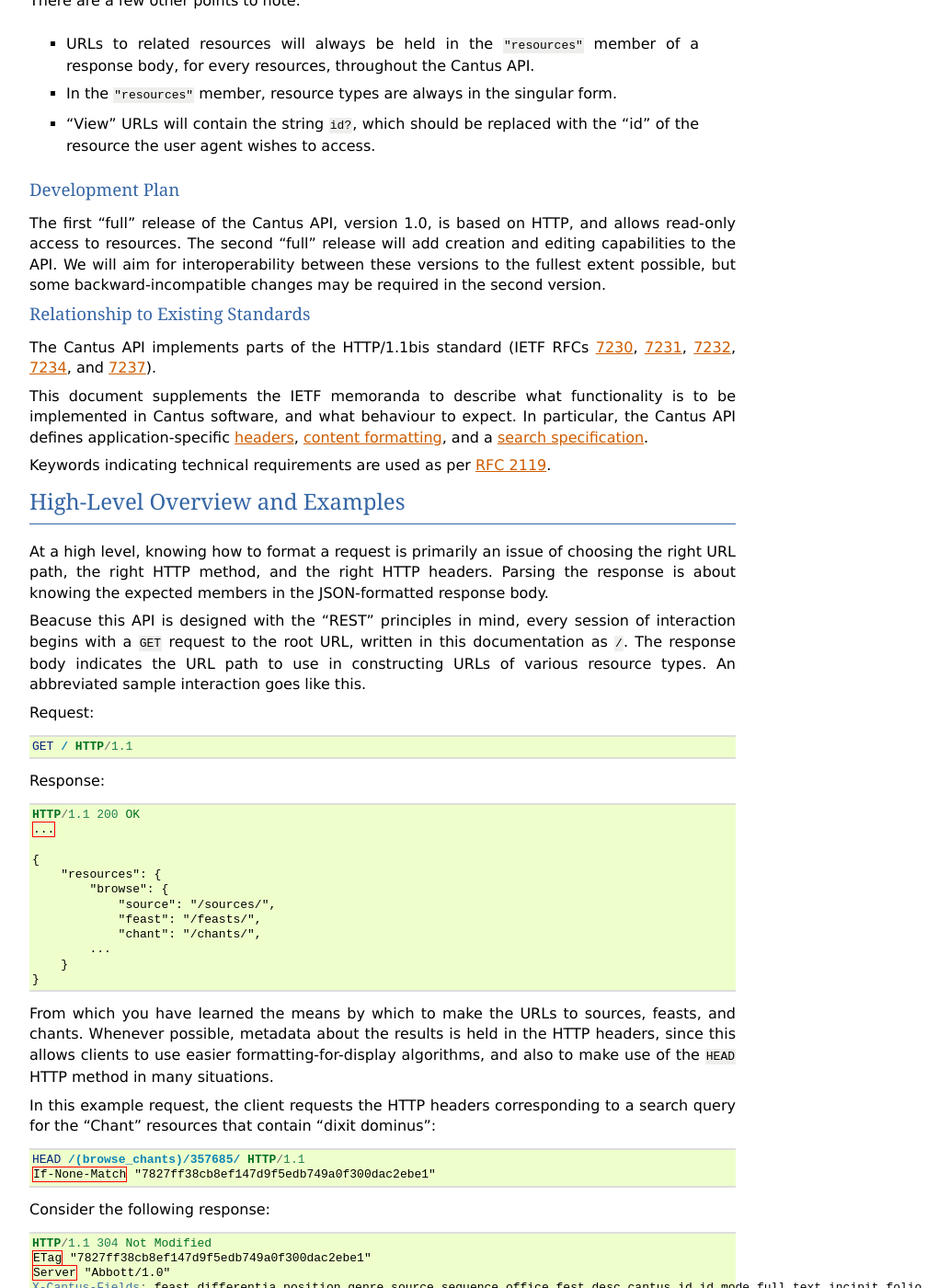
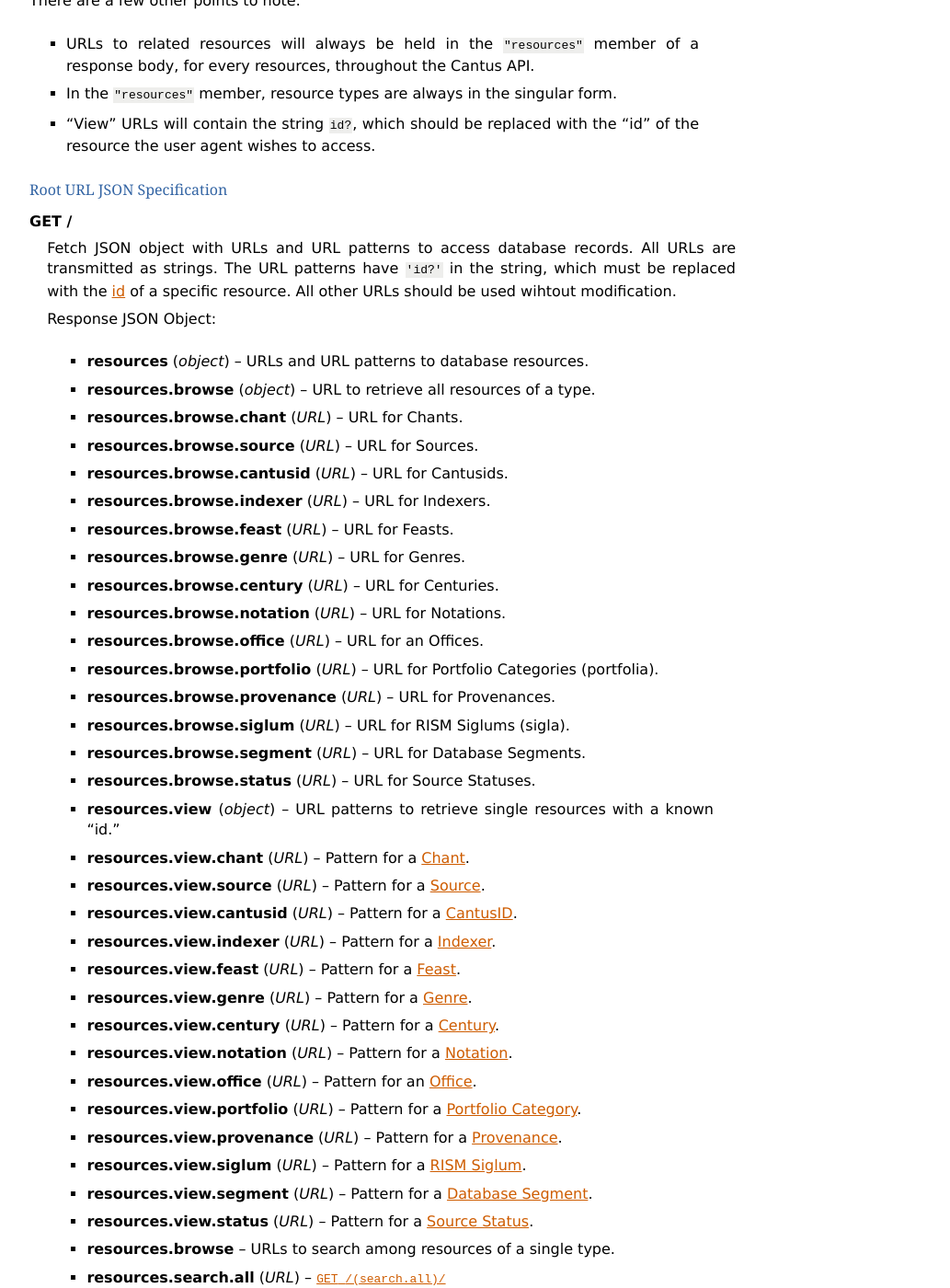
Before and after one commit to CANTUS-Project/api, a Sphinx documentation site: the page built from source/index.rst, in a window 1280 px wide and 1400 px high, scrolled down 1594 px. Shown: the whole window at 92% size, without its empty margins (48-1081 px from the left). Built offline with Sphinx 7.4.7, drawn with Linux system fonts in a browser that asks for light colours; some of the changed text lies outside the part shown.

Commit message:
Add spec for root URL
Now I've formalized how/where to find URLs to all the resource types! Wow!

Closes #9

```diff
--- a/source/index.rst
+++ b/source/index.rst
@@ -85,6 +85,79 @@
     - In the ``"resources"`` member, resource types are always in the singular form.
     - "View" URLs will contain the string ``id?``, which should be replaced with the "id" of the
       resource the user agent wishes to access.
+
+.. _`root url json specification`:
+
+Root URL JSON Specification
+***************************
+
+.. http:get:: /
+    :synopsis: Get URLs for database resources.
+
+    Fetch JSON object with URLs and URL patterns to access database records. All URLs are
+    transmitted as strings. The URL patterns have ``'id?'`` in the string, which must be replaced
+    with the :ref:`id <resource ids>` of a specific resource. All other URLs should be used wihtout
+    modification.
+
+    :>json object resources: URLs and URL patterns to database resources.
+    :>json object resources.browse: URL to retrieve all resources of a type.
+    :>json URL resources.browse.chant: URL for Chants.
+    :>json URL resources.browse.source: URL for Sources.
+    :>json URL resources.browse.cantusid: URL for Cantusids.
+    :>json URL resources.browse.indexer: URL for Indexers.
+    :>json URL resources.browse.feast: URL for Feasts.
+    :>json URL resources.browse.genre: URL for Genres.
+    :>json URL resources.browse.century: URL for Centuries.
+    :>json URL resources.browse.notation: URL for Notations.
+    :>json URL resources.browse.office: URL for an Offices.
+    :>json URL resources.browse.portfolio: URL for Portfolio Categories (portfolia).
+    :>json URL resources.browse.provenance: URL for Provenances.
+    :>json URL resources.browse.siglum: URL for RISM Siglums (sigla).
+    :>json URL resources.browse.segment: URL for Database Segments.
+    :>json URL resources.browse.status: URL for Source Statuses.
+    :>json object resources.view: URL patterns to retrieve single resources with a known "id."
+    :>json URL resources.view.chant: Pattern for a :ref:`chant resource type`.
+    :>json URL resources.view.source: Pattern for a :ref:`source resource type`.
+    :>json URL resources.view.cantusid: Pattern for a :ref:`cantusid resource type`.
+    :>json URL resources.view.indexer: Pattern for a :ref:`indexer resource type`.
+    :>json URL resources.view.feast: Pattern for a :ref:`feast resource type`.
+    :>json URL resources.view.genre: Pattern for a :ref:`genre resource type`.
+    :>json URL resources.view.century: Pattern for a :ref:`Century <simple resource types>`.
+    :>json URL resources.view.notation: Pattern for a :ref:`Notation <simple resource types>`.
+    :>json URL resources.view.office: Pattern for an :ref:`Office <simple resource types>`.
+    :>json URL resources.view.portfolio: Pattern for a :ref:`Portfolio Category <simple resource types>`.
+    :>json URL resources.view.provenance: Pattern for a :ref:`Provenance <simple resource types>`.
+    :>json URL resources.view.siglum: Pattern for a :ref:`RISM Siglum <simple resource types>`.
+    :>json URL resources.view.segment: Pattern for a :ref:`Database Segment <simple resource types>`.
+    :>json URL resources.view.status: Pattern for a :ref:`Source Status <simple resource types>`.
+    :>json object resources.browse: URLs to search among resources of a single type.
+    :>json URL resources.search.all: :http:get:`/(search.all)/`
+    :>json URL resources.search.chant: :http:get:`/(search.chant)/`
+    :>json URL resources.search.source: :http:get:`/(search.source)/`
+    :>json URL resources.search.indexer: :http:get:`/(search.indexer)/`
+    :>json URL resources.search.feast: :http:get:`/(search.feast)/`
+    :>json URL resources.search.genre: :http:get:`/(search.genre)/`
+    :>json URL resources.search.century: :http:get:`/(search.century)/`
+    :>json URL resources.search.notation: :http:get:`/(search.notation)/`
+    :>json URL resources.search.office: :http:get:`/(search.office)/`
+    :>json URL resources.search.provenance: :http:get:`/(search.provenance)/`
+    :>json URL resources.search.siglum: :http:get:`/(search.siglum)/`
+
+Find Server Version
+^^^^^^^^^^^^^^^^^^^
+
+The fastest and safest way to ensure a user agent and server use compliant versions of the Cantus
+API is to use a :http:method:`HEAD` request on the root URL.
+
+.. http:head:: /
+    :synopsis: Find the API version supported on the server.
+
+    :resheader X-Cantus-Version: Indicates the Cantus API version implemented by a client or server.
+        Values are described in :ref:`version numbers`.
+    :resheader Server: Indicates the implementation and its version. This SHOULD NOT be used by the
+        user agent to modify behaviour, but it may be of interest for debugging or other purposes.
+        The reference implementation is called "Abbott."
+
 
 Development Plan
 ^^^^^^^^^^^^^^^^
```
Also changed, not shown: source/resource_types.rst (+21 -29 lines).
